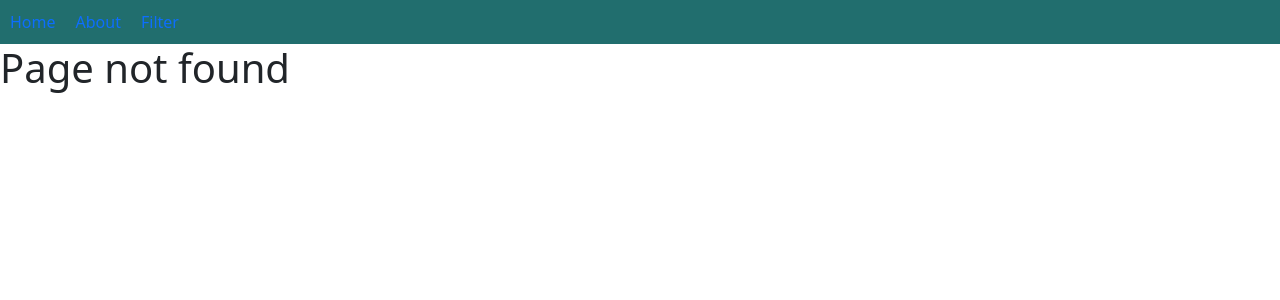
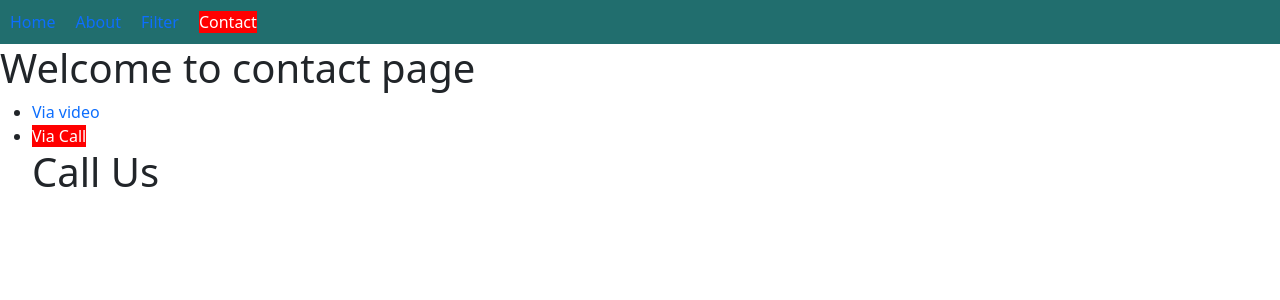
Before and after one commit to hmfaaiz/react_challenge, a React (Create React App) app: page /contact/viacall in a window 1280 px wide. Before the commit this address had no page. Shown: the top 300 px of the page. Built offline with nearby package versions, Linux system fonts and the light colour scheme.

Commit message:
Nested link in contact page

```diff
--- /dev/null
+++ b/src/components/Contact.js
@@ -0,0 +1,18 @@
+import React from 'react'
+import {NavLink, Outlet } from "react-router-dom";
+function Contact() {
+  return (
+    <div>
+      <h1>Welcome to contact page</h1>
+      <ul >
+          <li><NavLink className="link" to="viavideo" >Via video</NavLink></li>
+          <li><NavLink className="link" to="viacall" >Via Call </NavLink></li>
+          <Outlet/>
+
+
+        </ul>
+    </div>
+  )
+}
+
+export default Contact
--- a/src/components/Navbar.js
+++ b/src/components/Navbar.js
@@ -11,6 +11,7 @@ function Navbar() {
           <li><NavLink className="link" to="/home" >Home</NavLink></li>
           <li><NavLink className="link" to="/about" >About</NavLink></li>
           <li><NavLink className="link" to="/filter" >Filter</NavLink></li>
+          <li><NavLink className="link" to="/contact" >Contact</NavLink></li>
         </ul>
       </div>
       {/* <div className='App'>
--- /dev/null
+++ b/src/components/Viacall.js
@@ -0,0 +1,11 @@
+import React from 'react'
+
+function Viacall() {
+  return (
+    <div>
+      <h1>Call Us</h1>
+    </div>
+  )
+}
+
+export default Viacall;
--- /dev/null
+++ b/src/components/Viavideo.js
@@ -0,0 +1,11 @@
+import React from 'react'
+
+function Viavideo() {
+  return (
+    <div>
+      <h1>By Video Call</h1>
+    </div>
+  )
+}
+
+export default Viavideo;
--- a/src/index.js
+++ b/src/index.js
@@ -3,7 +3,7 @@ import ReactDOM from 'react-dom/client';
 import 'bootstrap/dist/css/bootstrap.min.css';
 
 import App from './App';
-import {Component1,Component2} from './components/TwoComponent';
+import { Component1, Component2 } from './components/TwoComponent';
 import ClickEvent from './components/ClickEvent';
 import Form from './components/Form';
 import Login from './components/Login';
@@ -18,7 +18,10 @@ import About from "./components/About"
 import Navbar from "./components/Navbar"
 import User from "./components/User"
 import Filter from "./components/Filter"
-import { BrowserRouter, Route, Routes,Link } from "react-router-dom";
+import Contact from "./components/Contact"
+import { BrowserRouter, Route, Routes, Link } from "react-router-dom";
+import Viavideo from './components/Viavideo';
+import Viacall from './components/Viacall';
 
 const root = ReactDOM.createRoot(document.getElementById('root'));
 root.render(
@@ -37,14 +40,18 @@ root.render(
     {/* <UseMemo/> */}
     {/* <UseRef/> */}
     < BrowserRouter>
-  <Navbar/>
+      <Navbar />
       <Routes>
         <Route path="/home" element={<Home />} />
 
         <Route path="/about" element={<About />} />
         <Route path="/user/:name" element={<User />} />
         <Route path="/*" element={<h1>Page not found </h1>} />
-          <Route path="/filter" element={<Filter/>} />
+        <Route path="/filter" element={<Filter />} />
+        <Route path="/contact/" element={<Contact />} >
+          <Route path="viavideo" element={<Viavideo />} />
+          <Route path="viacall" element={<Viacall />} />
+        </Route>
       </Routes>
     </BrowserRouter>
 
```
Lines whose indentation alone changed are shown as unchanged.
